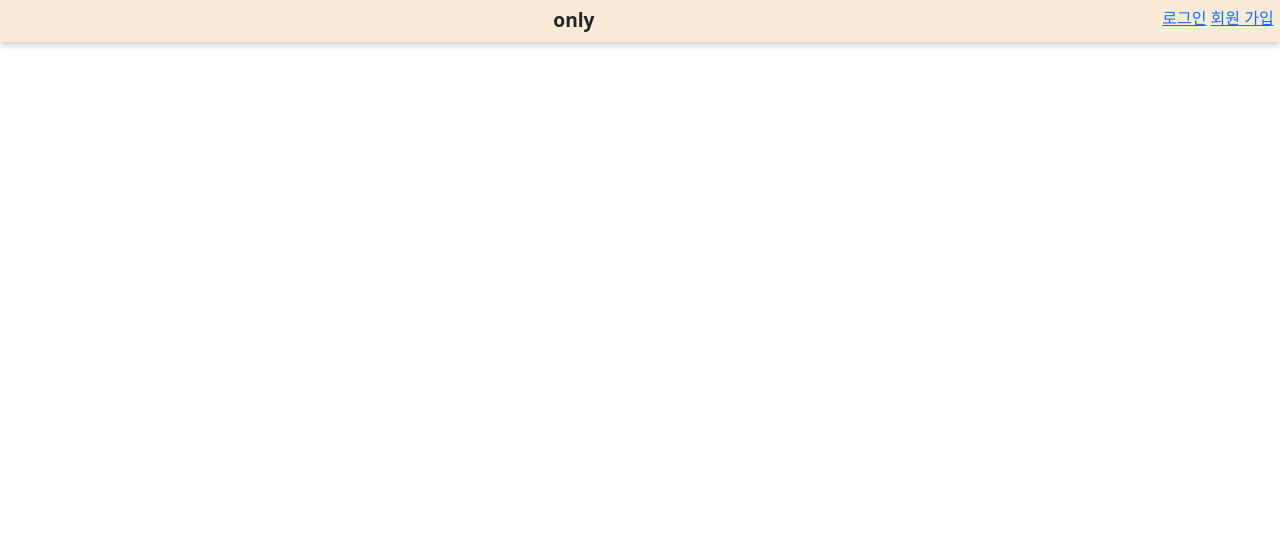
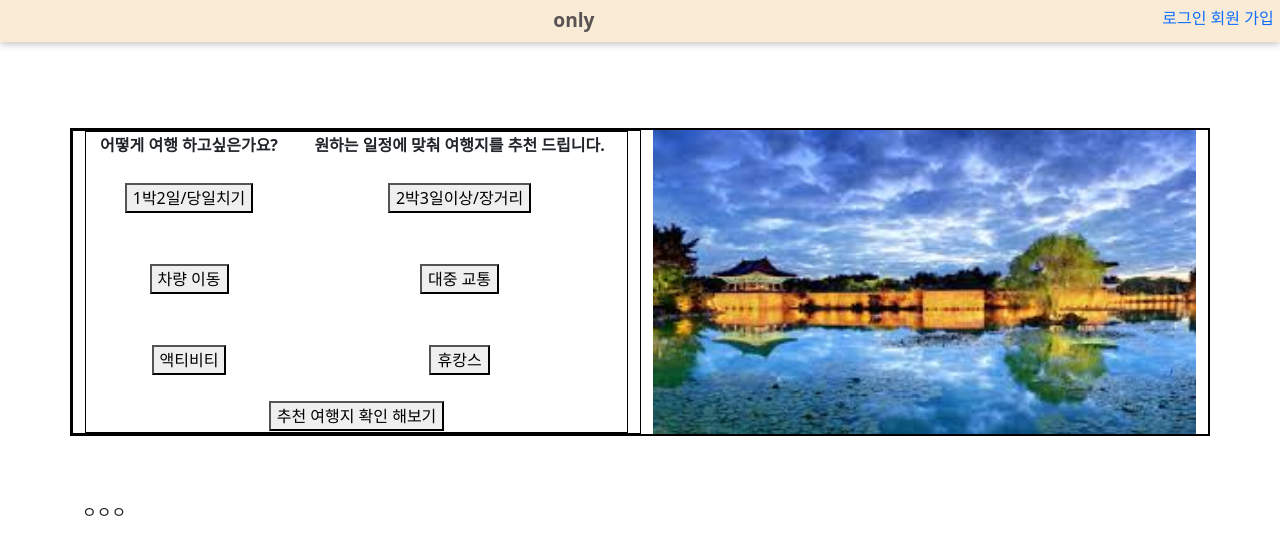
Before and after one commit to KangWoomin/ONJ, a Django app: page / in a window 1280 px wide. Shown: the top 555 px of the page. Run offline with Django 5.2, Linux system fonts and the light colour scheme.

Commit message:
mainpage(요약)

```diff
--- a/ONJ/ONJ/settings.py
+++ b/ONJ/ONJ/settings.py
@@ -115,8 +115,10 @@ USE_TZ = False
 
 # Static files (CSS, JavaScript, Images)
 # https://docs.djangoproject.com/en/5.1/howto/static-files/
+import os
 
 STATIC_URL = 'static/'
+STATICFILES_DIRS = [os.path.join(BASE_DIR, 'static')]
 
 # Default primary key field type
 # https://docs.djangoproject.com/en/5.1/ref/settings/#default-auto-field
--- a/ONJ/account/templates/base.html
+++ b/ONJ/account/templates/base.html
@@ -37,14 +37,14 @@
     <div class="top">
         <div class="center">
             <img aria-label="로고">
-            <b>only</b>
+            <b><a href="{%url 'main'%}" style="color: rgb(90, 83, 83);text-decoration: none;">only</a></b>
         </div>
         <div class="left">
             {% if user.is_authenticated %}
                 <a href="#">프로필</a>
             {%else%}
-                <a href="#">로그인</a>
-                <a href="#">회원 가입</a>
+                <a href="#" style="text-decoration: none;">로그인</a>
+                <a href="#"style="text-decoration: none;">회원 가입</a>
             {%endif%}
         </div>
     </div>
--- /dev/null
+++ b/ONJ/account/templates/main.html
@@ -0,0 +1,54 @@
+{%extends 'base.html'%}
+{% load static %}
+{%block title%}메인페이지{%endblock%}
+
+{%block head%}
+
+{%endblock%}
+
+{%block content%}
+
+    <div class="container" style="border: 1px solid black; margin-top: 10%;">
+        <div class="row" style="border: 1px solid black;">
+            <div class="col" style="border: 1px solid black;">
+                <table style="border: 1px solid black; text-align: center; width: 100%; height: 100%;">
+                    <thead>
+                        <tr>
+                            <th>어떻게 여행 하고싶은가요?</th>
+                            <th>원하는 일정에 맞춰 여행지를 추천 드립니다.</th>
+                        </tr>
+                    </thead>
+                    <tbody>
+                        <tr>
+                            <td><button type="button" value="1-1">1박2일/당일치기</button></td>
+                            <td><button type="button" value="1-2">2박3일이상/장거리</button></td>
+                        </tr>
+                        <tr>
+                            <td><button type="button" value="2-1">차량 이동</button></td>
+                            <td><button type="button" value="2-2">대중 교통</button></td>
+                        </tr>
+                        <tr>
+                            <td> <button type="button" value="3-1">액티비티</button> </td>
+                            <td> <button type="button" value="3-2">휴캉스</button></td>
+                        </tr>
+                    </tbody>
+                    <tfoot>
+                        <tr>
+                            <td colspan="2"><button>추천 여행지 확인 해보기</button></td>
+                        </tr>
+                    </tfoot>
+                </table>
+            </div>
+            <div class="col">
+                <a href="#"><img src="{% static '안압지.jpg'%}" width="100%" alt="안압지 이미지"></a>
+            </div>
+        </div>
+
+    </div>
+    <div class="container" style="margin-top: 5%;">
+        <div>
+            <p>ㅇㅇㅇ</p> <!--a태그 3개 구성 밑으로는 무한 스크롤  a태그 안에는 업체 이미지-->
+        </div>
+    </div>
+
+{%endblock%}
--- a/ONJ/account/views.py
+++ b/ONJ/account/views.py
@@ -4,7 +4,7 @@ from django.shortcuts import render, redirect
 from django.http import HttpResponse
 
 def main(request):
-    return render(request,'base.html')
+    return render(request,'main.html')
 
 from django.conf import settings
 def map(request):
```
Also changed, not shown: ONJ/account/templates/map.html (+53 -6 lines), ONJ/account/static/안압지.jpg (added).
